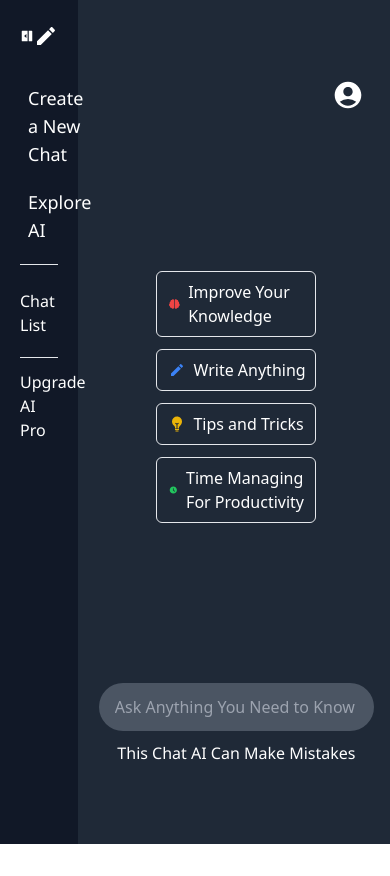
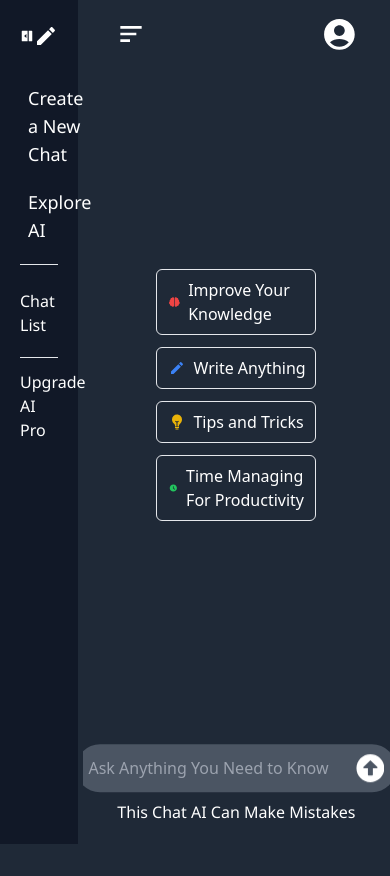
Before and after one commit to Saranraj3/MERN-AI-Chatbot, a React (Vite) app in the folder client/: page /dashboard in a window 390 px wide. Before the commit the page ends 844 px from the top, so only its background shows below. Built offline with nearby package versions, Linux system fonts and the light colour scheme; a web font is replaced by a local one.

Commit message:
Dashboard Page Fully Responsived

```diff
--- a/client/src/Pages/Dashboard.jsx
+++ b/client/src/Pages/Dashboard.jsx
@@ -1,4 +1,4 @@
-import React, { useState } from 'react';
+import React from 'react';
 import { FaBrain } from "react-icons/fa";
 import { IoMdCreate } from 'react-icons/io';
 import { IoBulbSharp } from "react-icons/io5";
@@ -9,34 +9,45 @@ import { MdAccountCircle } from "react-icons/md";
 
 function Dashboard({ sidebarVisible }) {
   return (
-    <div className={`${sidebarVisible ? 'w-4/5' : 'w-full'} flex flex-col items-center justify-center h-full`}>
-      <div className='invisible flex justify-start ml-[-7rem]'>
-        <BiMenuAltLeft className='size-[2rem]' />
+    <div className={`${sidebarVisible ? 'w-full md:w-4/5' : 'w-full'} flex flex-col items-center min-h-screen transition-all duration-300 ease-in-out`}>
+      <div className='flex justify-between items-center w-full px-4'>
+        <BiMenuAltLeft className='xs:visible lg:invisible text-[2rem] cursor-pointer' />
+        <MdAccountCircle className='text-[2.3rem] cursor-pointer' />
       </div>
-      <div className='w-full flex justify-end mr-5 mt-[-2rem]'>
-        <MdAccountCircle className='size-[2rem]' />
-      </div>
-      <div className='mt-[10rem] text-white gap-3 max-w-[50rem] flex flex-wrap justify-center'>
-        <p className='pt-2 pb-2 pl-3 cursor-pointer border rounded-md w-[10rem] flex items-center'>
+      <div className='mt-[-5rem] flex justify-center items-center h-screen'>
+        <div className='text-white gap-3 max-w-2xl lg:grid-cols-4 lg:grid flex flex-wrap justify-center'>
+          <p className='pt-2 pb-2 pl-3 cursor-pointer border rounded-md w-40 flex items-center'>
             <FaBrain className='text-red-500 mr-2' /> Improve Your Knowledge
           </p>
-        <p className='pt-2 pb-2 pl-3 cursor-pointer border rounded-md w-[10rem] flex items-center'>
+          <p className='pt-2 pb-2 pl-3 cursor-pointer border rounded-md w-40 flex items-center'>
             <IoMdCreate className='text-blue-500 mr-2' /> Write Anything
           </p>
-        <p className='pt-2 pb-2 pl-3 cursor-pointer border rounded-md w-[10rem] flex items-center'>
+          <p className='pt-2 pb-2 pl-3 cursor-pointer border rounded-md w-40 flex items-center'>
             <IoBulbSharp className='text-yellow-500 mr-2' /> Tips and Tricks
           </p>
-        <p className='pt-2 pb-2 pl-3 cursor-pointer border rounded-md w-[10rem] flex items-center'>
+          <p className='pt-2 pb-2 pl-3 cursor-pointer border rounded-md w-40 flex items-center'>
             <MdAccessTimeFilled className='text-green-500 mr-2' /> Time Managing For Productivity
           </p>
         </div>
-      <div className='mt-[10rem] flex justify-center w-full'>
-        <input className='outline-none pl-4 w-[44rem] h-[3rem] text-white bg-gray-600 rounded-3xl' autoFocus type="text" placeholder='Ask Anything You Need to Know' />
       </div>
-      <div className='mt-[-2.6rem] invisible cursor-pointer flex justify-end w-full'>
-        <FaArrowAltCircleUp className='size-[2rem]' />
+      <div className='mt-[-10rem] top-full sticky pb-9'>
+        <div className='flex justify-center w-full relative'>
+          <div className='relative xs:w-[20rem] sm:w-[35rem] md:w-[45rem] lg:w-[rem] w-full max-w-[em]'>
+            <input
+              className='outline-none pl-3 pr-10 w-full h-12 text-white bg-gray-600 rounded-3xl'
+              autoFocus
+              type="text"
+              placeholder='Ask Anything You Need to Know'
+            />
+            <FaArrowAltCircleUp
+              className='absolute top-1/2 right-3 transform -translate-y-1/2 text-white text-[1.8rem] cursor-pointer'
+            />
           </div>
-      <p className='mt-5 font-Noto text-white text-center cursor-default'>This Chat AI Can Make Mistakes</p>
+        </div>
+        <p className='mt-2 font-Noto text-white text-center cursor-default'>
+          This Chat AI Can Make Mistakes
+        </p>
+      </div>
     </div>
   );
 }
```
Lines whose indentation alone changed are shown as unchanged.
